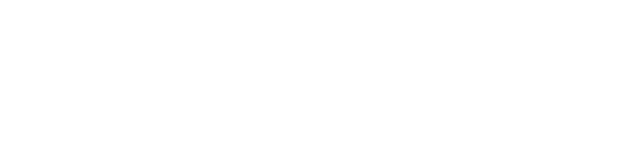
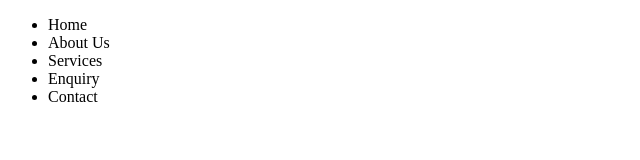
Before and after one commit to kushkhurana/hospital, a plain HTML site: page index.html in a window 1280 px wide. Shown: the whole page, without its empty margins (0-640 px from the left). Drawn offline with Linux system fonts and the light colour scheme.

Commit message:
list created

```diff
--- a/index.html
+++ b/index.html
@@ -4,6 +4,12 @@
 	<title>Hospital Manufacturer</title>
 </head>
 <body>
-
+<ul>
+<li>Home</li>
+<li>About Us</li>
+<li>Services</li>
+<li>Enquiry</li>
+<li>Contact</li>
+</ul>
 </body>
 </html>
```
